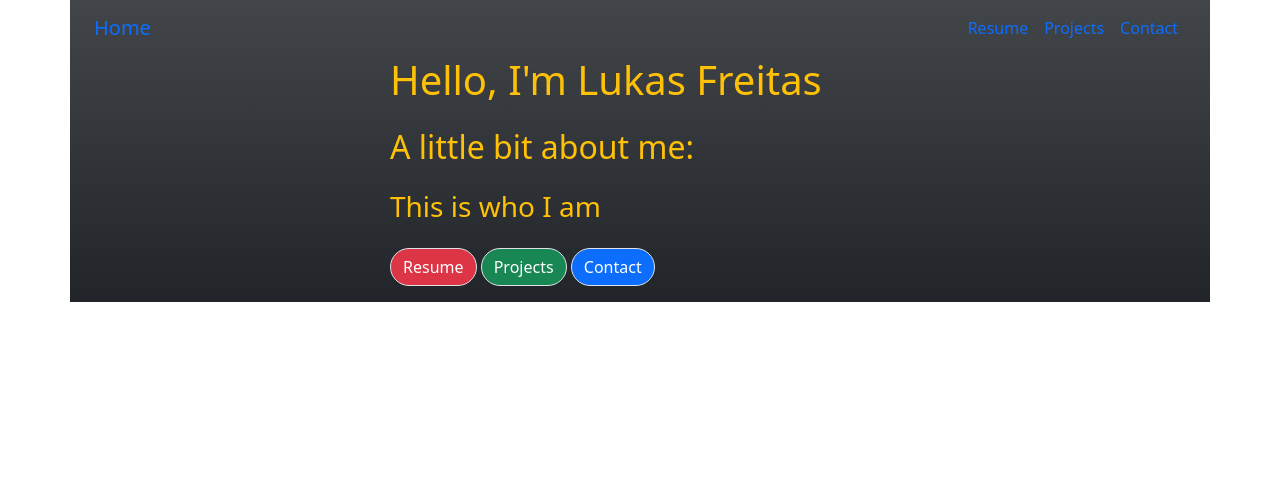
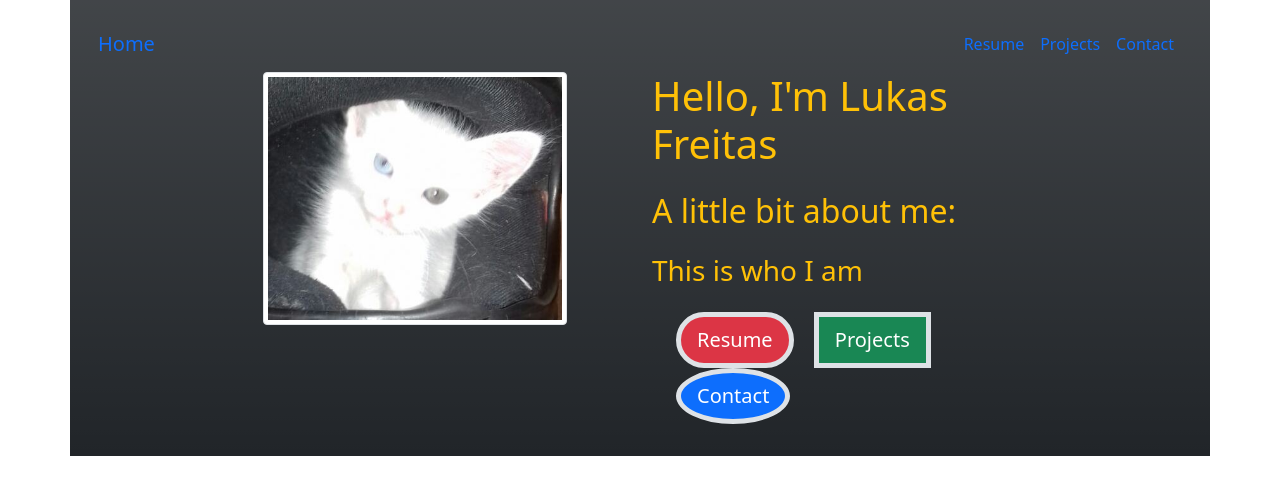
Before and after one commit to maurylukas/mysitecvofml, a Flask app: page / in a window 1280 px wide. Shown: the top 495 px of the page. Run offline with Flask 2, Linux system fonts and the light colour scheme.

Commit message:
Image added
Added an image on homepage and adjusted margin and padding

```diff
--- a/mycv/templates/base.html
+++ b/mycv/templates/base.html
@@ -2,13 +2,14 @@
 <html lang="en">
     <head>
         <meta charset="UTF-8">
+        <meta name="viewport" content="width=device-width, initial-scale=1">
         <title>My CV</title>
         <link href="https://cdn.jsdelivr.net/npm/bootstrap@5.1.3/dist/css/bootstrap.min.css" rel="stylesheet" integrity="sha384-1BmE4kWBq78iYhFldvKuhfTAU6auU8tT94WrHftjDbrCEXSU1oBoqyl2QvZ6jIW3" crossorigin="anonymous">
         {% block head %}
         {% endblock %}
     </head>
     <body>
-        <div class="container bg-dark bg-gradient text-warning pb-3">
+        <div class="container bg-dark bg-gradient text-warning p-3">
             {% include 'navbar.html' %}
             {% block body %}
             {% endblock %}
--- a/mycv/templates/home.html
+++ b/mycv/templates/home.html
@@ -1,22 +1,27 @@
 {% extends 'base.html' %}
 
 {% block body %}
-    <div class="mx-auto" style="width: 500px;">
+    <div class="row mx-auto" style="width: 900px;">
+        <div class="col">
+            <img class="img-fluid img-thumbnail rounded mx-auto d-block" src="static/luna.jpg" alt="Cat" width="304" height="236">
+        </div>
+        <div class="col" >
             <div class="d-grid gap-3">
                 <h1>Hello, I'm Lukas Freitas</h1>
                 <h2>A little bit about me:</h2>
                 <h3>This is who I am</h3>
             </div>
-        <div class="mt-3">
-            <a class="text-decoration-none" href="{{ url_for ('resume') }}">
-                <button type="button" class="btn btn-danger rounded-pill border">Resume</button>
+            <div class="m-3">
+                <a class="text-decoration-none p-2" href="{{ url_for ('resume') }}">
+                    <button type="button" class="btn btn-danger rounded-pill border border-5 btn-lg">Resume</button>
                 </a>
-            <a class="text-decoration-none" href="{{ url_for ('projects') }}">
-                <button type="button" class="btn btn-success rounded-pill border">Projects</button>
+                <a class="text-decoration-none p-2" href="{{ url_for ('projects') }}">
+                    <button type="button" class="btn btn-success rounded-0 border border-5 btn-lg">Projects</button>
                 </a>
-            <a class="text-decoration-none" href="{{ url_for ('contact') }}">
-                <button type="button" class="btn btn-primary rounded-pill border">Contact</button>
+                <a class="text-decoration-none p-2" href="{{ url_for ('contact') }}">
+                    <button type="button" class="btn btn-primary rounded-circle border border-5 btn-lg">Contact</button>
                 </a>
             </div>
         </div>
+    </div>
 {% endblock %}
--- a/mycv/templates/navbar.html
+++ b/mycv/templates/navbar.html
@@ -2,7 +2,7 @@
   <div class="container-fluid">
     <a class="navbar-brand" href="{{ url_for ('home') }}">Home</a>
     <div class="collapse navbar-collapse" id="navbarSupportedContent">
-      <ul class="navbar-nav me-auto mb-2 mb-lg-0">
+      <ul class="navbar-nav me-auto m-2 mb-lg-0">
       </ul>
       <ul class="navbar-nav d-flex">
         <li class="nav-item active">
```
Also changed, not shown: mycv/static/luna.jpg (added). Lines whose indentation alone changed are shown as unchanged.
